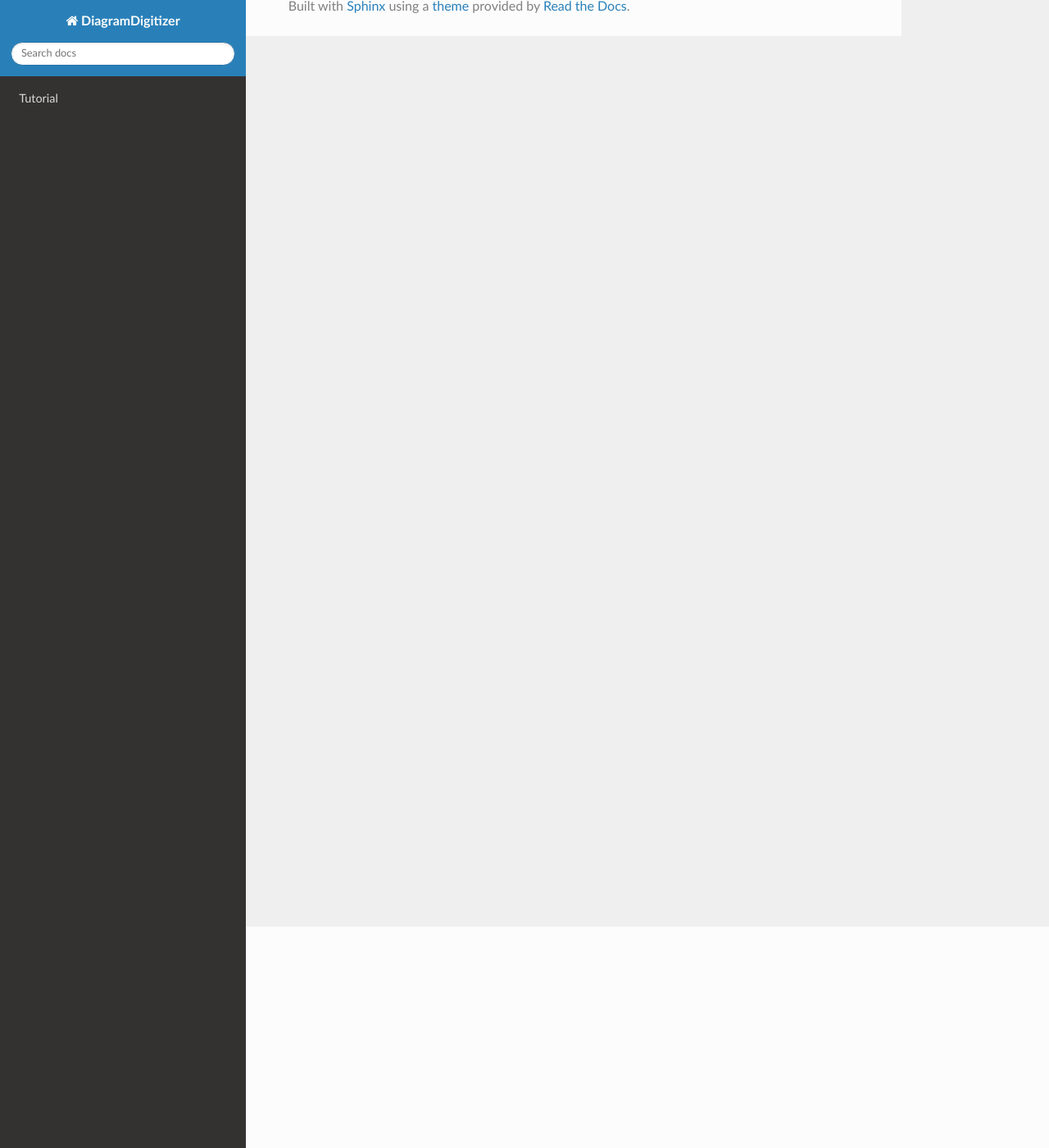
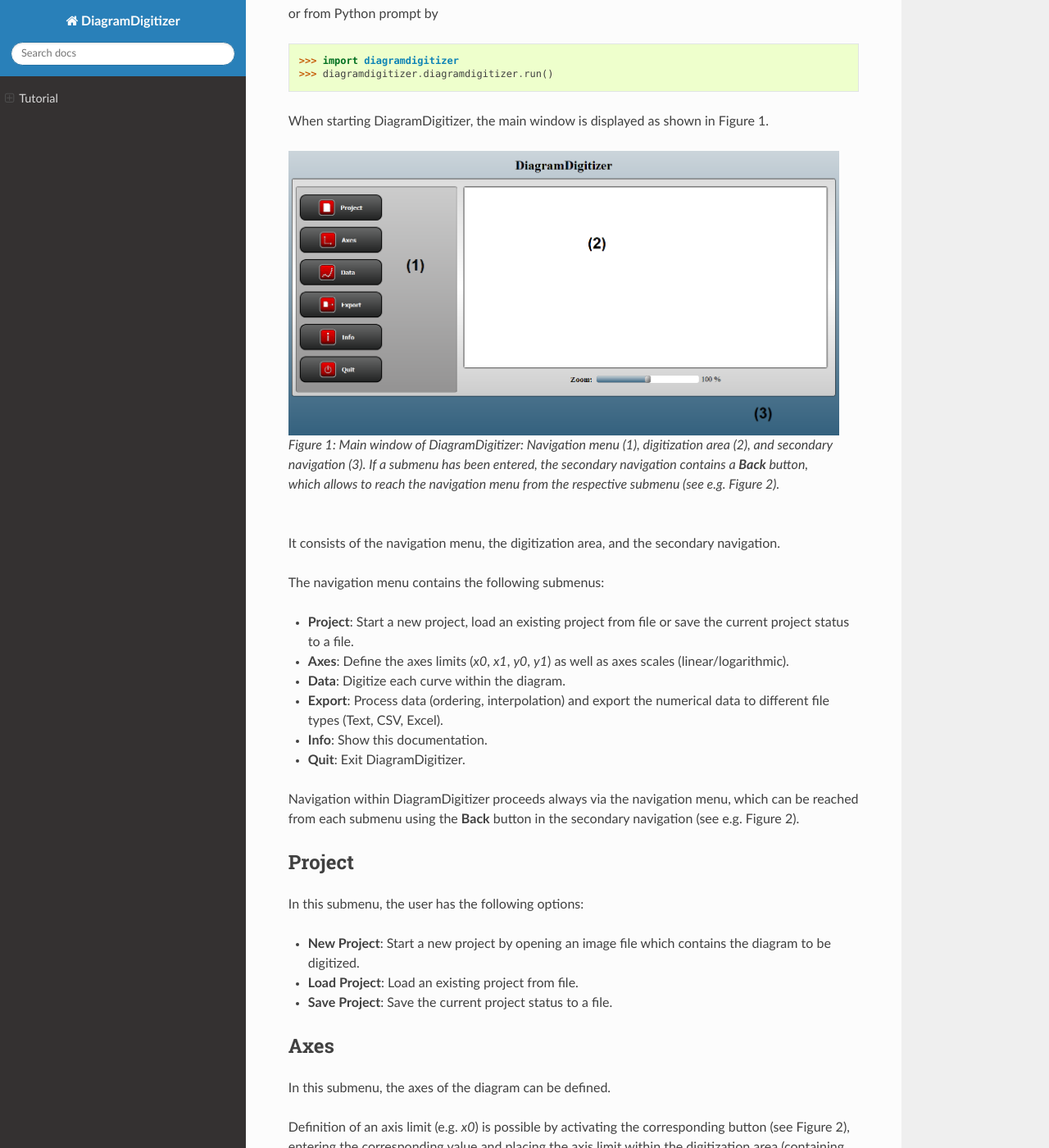
Before and after one commit to mfischersw/DiagramDigitizer, a Sphinx documentation site: the page built from docs/source/tutorial.rst, in a window 1280 px wide and 1400 px high, scrolled down 270 px. Shown: the whole window at 82% size. Built offline with Sphinx 7.4.7 and the Read the Docs theme 2.0.0, drawn with Linux system fonts in a browser that asks for light colours; some of the changed text lies outside the part shown.

Commit message:
update doc index and doc tutorial

```diff
--- a/docs/source/conf.py
+++ b/docs/source/conf.py
@@ -32,13 +32,13 @@ release = '0.0.0'
 # ones.
 extensions = [
     'sphinx.ext.autodoc',
-	'sphinx.ext.autosummary',
+    'sphinx.ext.autosummary',
     'sphinx.ext.doctest',
     'sphinx.ext.todo',
     'sphinx.ext.coverage',
     'sphinx.ext.mathjax',
     'sphinx.ext.ifconfig',
-    'sphinx.ext.viewcode',
+    'sphinx.ext.viewcode'
 ]
 
 # generate autosummary pages
--- a/docs/source/license.rst
+++ b/docs/source/license.rst
@@ -1 +1,6 @@
+..  -*- coding: utf-8 -*-
+
+License
+=======
+
 .. include:: ../../LICENSE
--- a/docs/source/tutorial.rst
+++ b/docs/source/tutorial.rst
@@ -3,4 +3,114 @@
 Tutorial
 ========
 
-DiagramDigitizer.
+DiagramDigitizer can be started from Anaconda prompt by
+
+.. code:: bash
+
+    diagramdigitizer
+
+or from Python prompt by
+
+.. code:: python
+
+    >>> import diagramdigitizer
+    >>> diagramdigitizer.diagramdigitizer.run()
+
+When starting DiagramDigitizer, the main window is displayed as shown in Figure 1.
+
+.. figure:: images/bas_menu_bearb.png
+    :align: left
+
+    Figure 1: Main window of DiagramDigitizer: Navigation menu (1), digitization area (2),
+    and secondary navigation (3). If a submenu has been entered, the secondary navigation
+    contains a **Back** button, which allows to reach the navigation menu from the respective
+    submenu (see e.g. Figure 2).
+
+It consists of the navigation menu, the digitization area, and the
+secondary navigation.
+
+The navigation menu contains the following submenus:
+
+* **Project**: Start a new project, load an existing project from file or save the current project status to a file.
+* **Axes**: Define the axes limits (*x0*, *x1*, *y0*, *y1*) as well as axes scales (linear/logarithmic).
+* **Data**: Digitize each curve within the diagram.
+* **Export**: Process data (ordering, interpolation) and export the numerical data to different file types (Text, CSV, Excel).
+* **Info**: Show this documentation.
+* **Quit**: Exit DiagramDigitizer.
+
+Navigation within DiagramDigitizer proceeds always via the navigation menu, which can be reached from each submenu using
+the **Back** button in the secondary navigation (see e.g. Figure 2).
+
+
+Project
+-------
+
+In this submenu, the user has the following options:
+
+* **New Project**: Start a new project by opening an image file which contains the diagram to be digitized.
+* **Load Project**: Load an existing project from file.
+* **Save Project**: Save the current project status to a file.
+
+
+Axes
+----
+
+In this submenu, the axes of the diagram can be defined.
+
+Definition of an axis limit (e.g. *x0*) is possible by activating the corresponding button (see Figure 2), entering the
+corresponding value and placing the axis limit within the digitization area (containing the diagram) by mouse
+using the *left* mouse button. The placed axis limit can be removed using the *right* mouse button. In order to change the
+place of an existing axis point, the corresponding button has to activated and the respective new axis point can be
+placed using *left* mouse button.
+
+.. figure:: images/use_axes.png
+    :align: left
+
+    Figure 2: Submenu Axes of DiagramDigitizer: Defining an axis limit (here: *x0* - the corresponding axis limit button
+    is active).
+
+Once the axes definition has been completed, the axes are shown within the diagram (see Figure 3). The axes definition
+can be cleared using the **Clear axes** button.
+
+.. figure:: images/use_axes_compl.png
+    :align: left
+
+    Figure 3: Submenu Axes of DiagramDigitizer: Completed axes definition.
+
+In addition, the scale of each axes can be set: linear or logarithmic scale.
+
+
+Data
+----
+
+In this submenu, the actual data extraction can be done.
+
+The data is organized in data sets in the same way as a typical diagram contains several curves/lines. In order to
+extract data from one curve, add a new data set using the **New data set** button and digitize the curve by
+mouse (*left* mouse button). An axis point of the active data set can be removed using the *right* mouse button. The user
+can switch between the different sets to add/remove data points or remove a data set (see Figure 4).
+
+.. figure:: images/use_data.png
+    :align: left
+
+    Figure 4: Submenu Data of DiagramDigitizer: data extraction.
+
+The actual coordinates within the diagram are displayed as well in order to support the digitization procedure.
+
+
+Export
+------
+
+In this submenu, the user can export the numerical data to various output
+formats (Text, CSV, and Excel) for further use.
+
+Special feature: The Excel sheet additionally contains a chart with the
+digitized data points (see Figure 5).
+
+.. figure:: images/excel.png
+    :align: left
+
+    Figure 5: Excel export.
+
+The data may be processed before export: sorting of data points within each set as well as interpolation of the
+data points.
```
Also changed, not shown: docs/source/index.rst (+26 -6 lines), docs/source/images/bas_menu_bearb.png (added), docs/source/images/excel.png (added), docs/source/images/use_axes.png (added), docs/source/images/use_axes_compl.png (added), docs/source/images/use_data.png (added).
